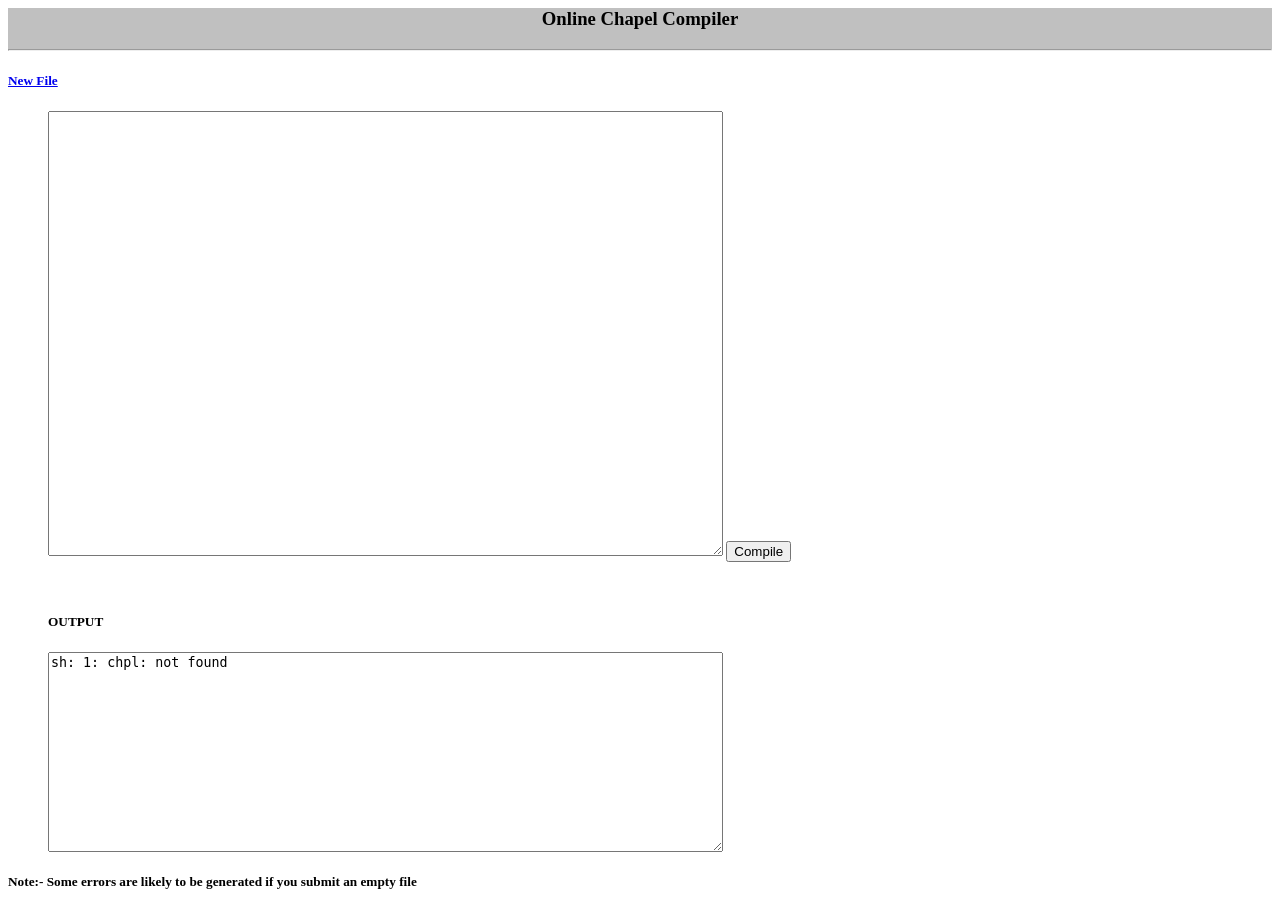
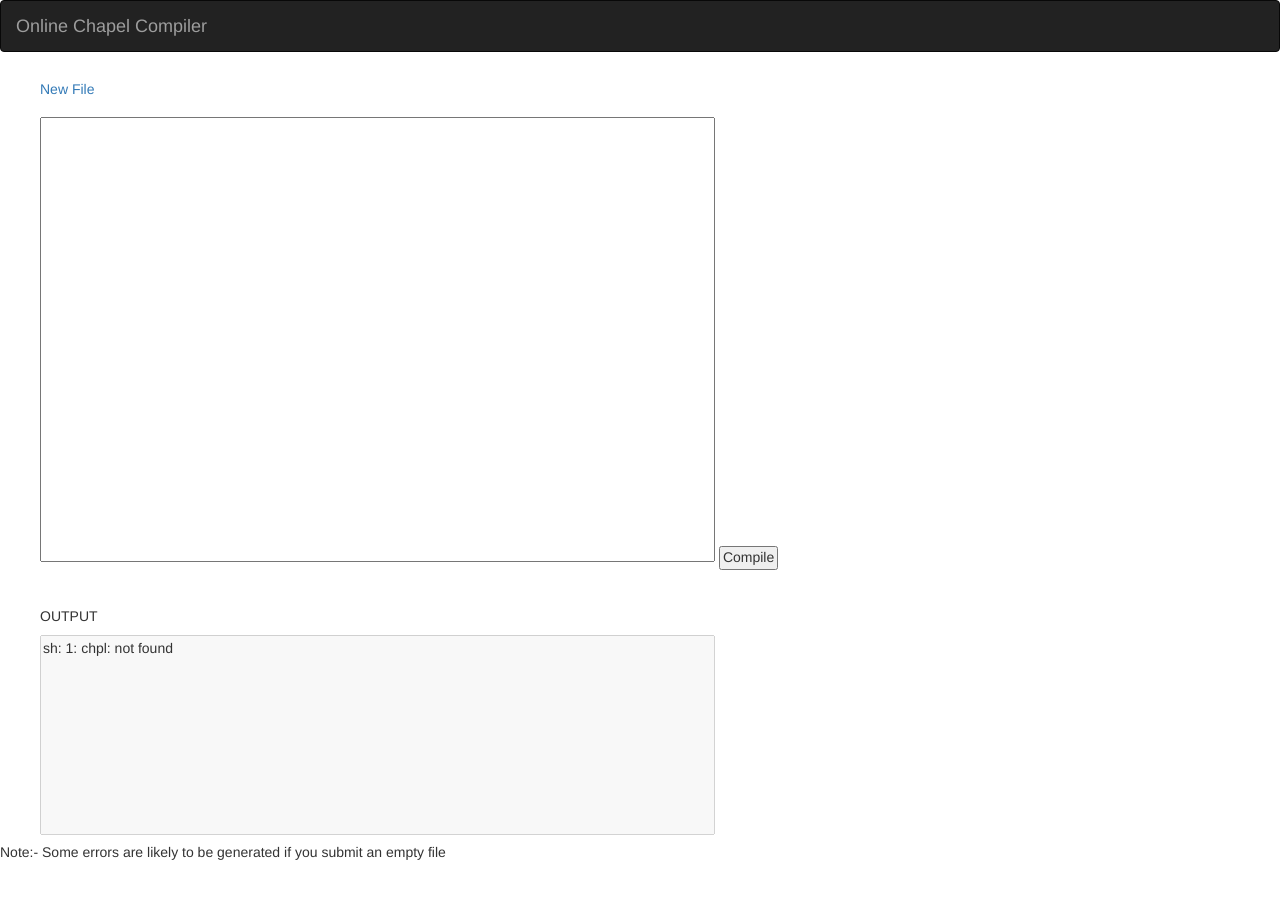
Before and after one commit to apurvapriyadarshi/chapel_online_compiler, a PHP site: page / in a window 1280 px wide. After the commit the page ends 860 px from the top, so only its background shows below. Run offline with PHP 8.4, Linux system fonts and the light colour scheme.

Commit message:
Update index.php

```diff
--- a/index.php
+++ b/index.php
@@ -1,17 +1,28 @@
 <html>
  <head>
- 	<title>TRY CHAPEL ONLINE</title>
+        <title>TRY CHAPEL ONLINE</title>
+         <!-- Latest compiled and minified CSS -->
+<link rel="stylesheet" href="http://maxcdn.bootstrapcdn.com/bootstrap/3.3.6/css/bootstrap.min.css">
+
+<!-- jQuery library -->
+<script src="https://ajax.googleapis.com/ajax/libs/jquery/1.12.0/jquery.min.js"></script>
+
+<!-- Latest compiled JavaScript -->
+<script src="http://maxcdn.bootstrapcdn.com/bootstrap/3.3.6/js/bootstrap.min.js"></script>
  </head>
  <body>
-  <div style="background-color:Silver;padding-top:0px;margin-top:0px">
-    <h3 style="text-align:center">Online Chapel Compiler<h3>
-    <hr>
+ <nav class="navbar navbar-inverse ">
+  <div class="container-fluid">
+    <div class="navbar-header">
+      <a class="navbar-brand" href="index.php">Online Chapel Compiler</a>
+    </div>
   </div>
-<h5><a href="index.php">New File</a><h5>
+</nav>
+<h5 style="padding:10px;padding-left:40px"><a href="index.php">New File</a><h5>
    <form action="index.php" id="usrform" method=POST>
-      <textarea style="margin-left:40px; width:675px; height:445px" name="prog"  form="usrform" value="code" rows="30" cols="50"><?php if(isset($_POST['prog'])) echo $_POST['prog'];?></textarea>
-      <input type="submit" value="Compile">
-   </form>
+      <textarea style="margin-left:40px; width:675px; height:445px;resize:none;" spellcheck="false" name="prog"  form="usrform" value="code" rows="30" cols="50"><?php if(isset($_POST['prog'])) echo $_POST['prog'];?></textarea>
+    <input style="padding:2px" type="submit" value="Compile">
+    </form>
 <br>
 <?php
 error_reporting(E_ALL|E_STRICT);
@@ -22,14 +33,14 @@ $data=isset($_POST['prog'])?$_POST['prog']:"";
 $prog=basename($name).'.chpl';
 file_put_contents($prog,$data);
 chmod("$prog",0777);
-putenv("CHPL_HOME=/home/apurva/chapel-1.12.0");
+putenv("CHPL_HOME=/home/ubuntu/chapel-1.12.0");
 exec('chpl -o "'.$name.'" "'.$prog.'" 2>&1',$outputcmd,$return);
 $out=shell_exec('./"'.$name.'"');
 //echo $out;
 ?>
 
 <h5 style="padding-left:40px">OUTPUT</h5>
-   <textarea style="margin-left:40px; width:675px;height:200px" name="output" value="output">
+   <textarea style="margin-left:40px; width:675px;height:200px;resize:none;" name="output" value="output" disabled>
 <?php if(!$return)
        {
        echo $out;
```
